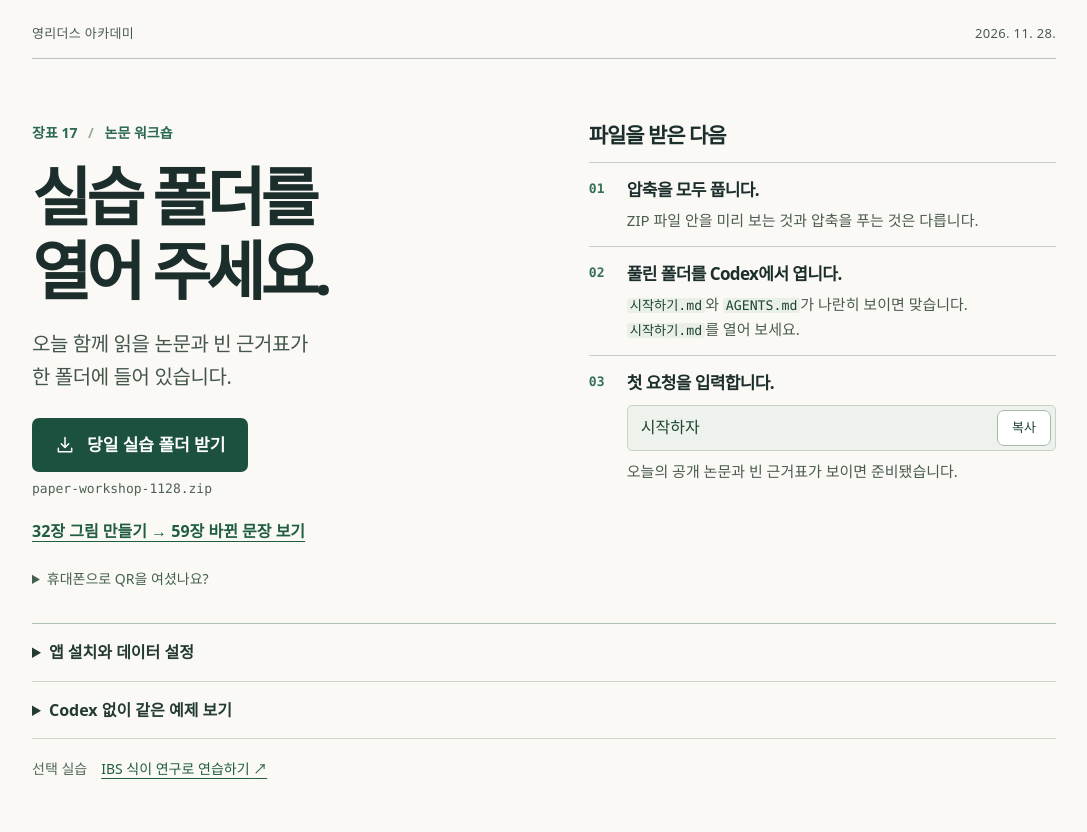
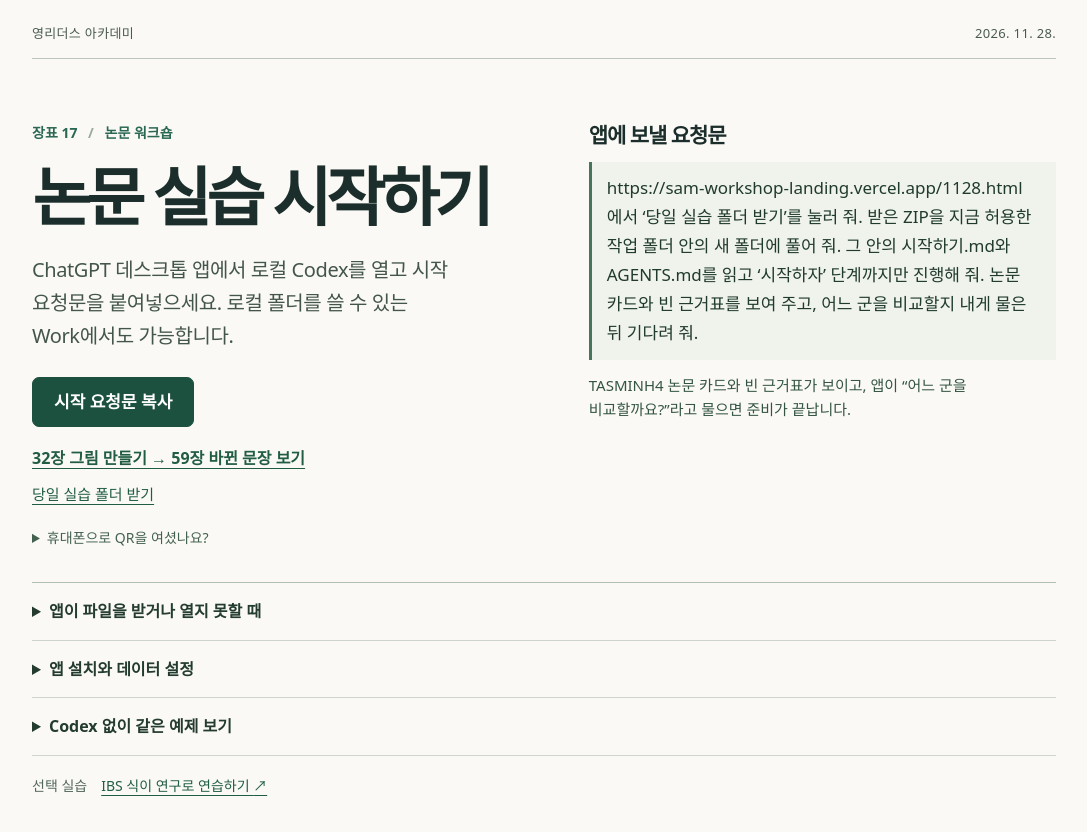
Before and after one commit to samahn0601/sam-workshop-landing, a plain HTML site: page 1128.html in a window 1280 px wide. Shown: the whole page, without its empty margins (96-1183 px from the left). Drawn offline with Linux system fonts and the light colour scheme.

Commit message:
Start the November workshop from one desktop app request

```diff
--- a/1128.html
+++ b/1128.html
@@ -43,45 +43,49 @@ html[data-q17="entry"]{scroll-padding-top:0}html[data-q17="entry"] body{backgrou
 .q17-share{display:flex;flex-wrap:wrap;align-items:center;gap:6px}.q17-share button{padding:7px 9px;font-size:13px}#legacy-workbook .toolbar .q17-return{display:inline-flex;align-items:center;min-height:34px;padding:2px 8px;border-radius:4px;font-size:13px;text-underline-offset:3px}.q17-tag{color:#245e48;font-weight:650}
 @media(max-width:700px){#qr17 h1 br{display:initial}}
 #qr17 .q17-practice{display:table;margin:13px 0 0;padding:6px 0;font-size:16px;font-weight:650;line-height:1.5;text-underline-offset:4px}
+#qr17 #q17-copy{cursor:pointer;font:inherit;font-weight:700;color:#fff;background:#1c513f;border:1px solid #1c513f;min-height:48px;padding:10px 21px}
+#qr17 #q17-copy:hover{background:#123f2f}#qr17 .q17-direct{display:inline-block;margin-top:6px;font-size:15px}
+#qr17 .q17-steps .q17-request{margin:8px 0 13px;padding:12px 15px;border-left:3px solid #47745b;color:#213a2e;background:#eff3ec;font:inherit;line-height:1.7;user-select:text}
+#qr17 .q17-steps .q17-end{color:#345542;margin-bottom:4px}
 </style><script>(function(){
-  const entryIDs=new Set(['','files','setup','paper','qr17','qr17-title','qr17-download','q17-next','q17-prompt']);
+  const entryIDs=new Set(['','start','files','setup','manual','paper','qr17','qr17-title','qr17-download','q17-next','q17-prompt']);
   function setPanel(){const id=location.hash.slice(1);document.documentElement.dataset.q17=entryIDs.has(id)?'entry':'book';}
   setPanel();window.addEventListener('hashchange',setPanel);
 })();
-</script><noscript><style>#legacy-workbook #section-select,#legacy-workbook #mode-toggle,#legacy-workbook #previous,#legacy-workbook #next,#q17-copy{display:none}.q17-return{margin-top:1em}</style></noscript></head>
+</script><noscript><style>#legacy-workbook #section-select,#legacy-workbook #mode-toggle,#legacy-workbook #previous,#legacy-workbook #next,#qr17 #q17-copy,#q17-copy-url{display:none!important}.q17-return{margin-top:1em}</style></noscript></head>
 <body><main id="qr17" aria-labelledby="qr17-title">
   <div class="q17-wrap" id="files">
     <div class="q17-meta"><span>영리더스 아카데미</span><span>2026. 11. 28.</span></div>
-    <div class="q17-grid">
+    <div class="q17-grid" id="start">
       <div class="q17-intro">
         <p class="q17-label">장표 17 <span aria-hidden="true">/</span> 논문 워크숍</p>
-        <h1 id="qr17-title">실습 폴더를<br> 열어 주세요.</h1>
-        <p class="q17-lead">오늘 함께 읽을 논문과 빈 근거표가<br class="q17-wide"> 한 폴더에 들어 있습니다.</p>
-        <a id="qr17-download" class="q17-primary" href="1128-assets/20261123/paper-workshop-1128.zip" download="paper-workshop-1128.zip"><svg aria-hidden="true" viewBox="0 0 24 24" width="20" height="20" fill="none" stroke="currentColor" stroke-width="1.8" stroke-linecap="round" stroke-linejoin="round"><path d="M12 3v12m-4.5-4.5L12 15l4.5-4.5M4 16v4h16v-4"/></svg>당일 실습 폴더 받기</a>
-        <div class="q17-filename">paper-workshop-1128.zip</div>
+        <h1 id="qr17-title">논문 실습 시작하기</h1>
+        <p class="q17-lead">ChatGPT 데스크톱 앱에서 로컬 Codex를 열고 시작 요청문을 붙여넣으세요. 로컬 폴더를 쓸 수 있는 Work에서도 가능합니다.</p>
+        <button class="q17-primary" id="q17-copy" type="button" aria-controls="q17-prompt">시작 요청문 복사</button>
         <a class="q17-practice" id="qr17-practice" href="1128-practice.html#plot">32장 그림 만들기 → 59장 바뀐 문장 보기</a>
+        <a class="q17-direct" id="qr17-download" href="1128-assets/20261123/paper-workshop-1128.zip" download="paper-workshop-1128.zip">당일 실습 폴더 받기</a>
         <details class="q17-phone"><summary>휴대폰으로 QR을 여셨나요?</summary><p>노트북 브라우저에서 같은 주소를 열면 됩니다.</p><div class="q17-share"><span class="q17-url" id="q17-address">sam-workshop-landing.vercel.app/1128.html</span><button type="button" id="q17-copy-url" aria-label="강의 주소 복사">주소 복사</button></div></details>
       </div>
-      <section class="q17-steps" aria-labelledby="q17-next"><h2 id="q17-next">파일을 받은 다음</h2>
-        <ol>
-          <li><div><strong>압축을 모두 풉니다.</strong><p>ZIP 파일 안을 미리 보는 것과 압축을 푸는 것은 다릅니다.</p></div></li>
-          <li><div><strong>풀린 폴더를 Codex에서 엽니다.</strong><p><code>시작하기.md</code>와 <code>AGENTS.md</code>가 나란히 보이면 맞습니다. <code>시작하기.md</code>를 열어 보세요.</p></div></li>
-          <li><div><strong>첫 요청을 입력합니다.</strong><div class="q17-command"><code id="q17-prompt" tabindex="-1">시작하자</code><button type="button" id="q17-copy" aria-label="첫 요청 복사">복사</button></div><p>오늘의 공개 논문과 빈 근거표가 보이면 준비됐습니다.</p></div></li>
-        </ol>
+      <section class="q17-steps" aria-labelledby="q17-next">
+        <h2 id="q17-next">앱에 보낼 요청문</h2>
+        <p class="q17-request" id="q17-prompt" tabindex="0">https://sam-workshop-landing.vercel.app/1128.html 에서 ‘당일 실습 폴더 받기’를 눌러 줘. 받은 ZIP을 지금 허용한 작업 폴더 안의 새 폴더에 풀어 줘. 그 안의 시작하기.md와 AGENTS.md를 읽고 ‘시작하자’ 단계까지만 진행해 줘. 논문 카드와 빈 근거표를 보여 주고, 어느 군을 비교할지 내게 물은 뒤 기다려 줘.</p>
+        <p class="q17-end">TASMINH4 논문 카드와 빈 근거표가 보이고, 앱이 “어느 군을 비교할까요?”라고 물으면 준비가 끝납니다.</p>
+        <noscript><p>위 요청문을 선택해서 복사하세요.</p></noscript>
       </section>
     </div>
     <div class="q17-extras">
-      <details id="setup"><summary>앱 설치와 데이터 설정</summary><div class="q17-detail"><p><a href="https://developers.openai.com/codex/app/" target="_blank" rel="noopener">Codex 공식 안내</a>에서 앱을 준비하세요. 개인 계정은 ChatGPT 설정 → 데이터 제어에서 ‘모두를 위한 모델 개선’을 끕니다. <a href="https://help.openai.com/en/articles/7730893-data-controls-faq" target="_blank" rel="noopener">데이터 제어 안내</a></p><p>Codex로 ZIP을 풀었다면 새 프로젝트를 열어 <code>paper-workshop-1128</code> 폴더를 다시 선택하세요. 수업에는 제공된 공개 자료만 씁니다.</p></div></details>
+      <details id="manual"><summary>앱이 파일을 받거나 열지 못할 때</summary><div class="q17-detail"><p>사이트나 폴더 접근을 묻는 창이 뜨면 수업에 사용할 폴더를 선택해 허용하세요. 다운로드가 막혀 있으면 위 ‘당일 실습 폴더 받기’를 직접 눌러 ZIP을 새 폴더에 풉니다. <code>시작하기.md</code>와 <code>AGENTS.md</code>가 나란히 있는 폴더를 Codex에서 열고 <code>시작하자</code>라고 입력하세요.</p><p>앱에서 로컬 폴더를 열 수 없다면 <a href="#paper">브라우저에서 같은 예제 보기</a>로 이어가세요.</p></div></details>
+      <details id="setup"><summary>앱 설치와 데이터 설정</summary><div class="q17-detail"><p><a href="https://developers.openai.com/codex/app/" target="_blank" rel="noopener">Codex 공식 안내</a>에서 앱을 준비하세요. 개인 계정은 ChatGPT 설정 → 데이터 제어에서 ‘모두를 위한 모델 개선’을 끕니다. <a href="https://help.openai.com/en/articles/7730893-data-controls-faq" target="_blank" rel="noopener">데이터 제어 안내</a></p><p>앱이 이미 설치되어 있으면 <a href="#start">17장 시작 요청문</a>을 복사해 보내세요. 수업에는 제공된 공개 자료만 씁니다.</p></div></details>
       <details id="paper"><summary>Codex 없이 같은 예제 보기</summary><div class="q17-detail"><h3>오늘 읽을 논문 · TASMINH4</h3><p>장표 23에서 읽을 논문입니다. <a href="https://pubmed.ncbi.nlm.nih.gov/29499873/" target="_blank" rel="noopener">PubMed 공개 초록 · PMID 29499873</a>의 Methods와 Findings를 엽니다.</p><p><strong>통상관리군과 비교할 군은 자가측정 단독군인가요, 원격 모니터링을 더한 군인가요?</strong> 선택한 군과 평가 시점, 지표, 단위를 적어 보세요. 두 군의 차이는 부호까지 확인하세요.</p><details class="q17-key"><summary>적은 뒤 대조하기 · 오프라인 메모</summary><p>오늘의 비교는 자가측정 단독군 − 통상관리군입니다. 12개월 진료실 수축기혈압의 조정 평균차는 −3.5 mmHg(95% 신뢰구간 −5.8 ~ −1.2)입니다. 이 요약만 봤다면 표에는 ‘원문 미대조’라고 기록하세요.</p></details></div></details>
     </div>
-    <div class="q17-more"><span>선택 실습</span><a href="#start" id="qr17-ibs">IBS 식이 연구로 연습하기 <span aria-hidden="true">↗</span></a></div>
+    <div class="q17-more"><span>선택 실습</span><a href="#ibs-start" id="qr17-ibs">IBS 식이 연구로 연습하기 <span aria-hidden="true">↗</span></a></div>
   </div>
   <span class="q17-sr" id="q17-status" role="status" aria-live="polite"></span>
 </main>
 <div id="legacy-workbook"><a href="#main" class="skip">본문으로 건너뛰기</a><header class="hero"><div class="container"><p class="date">2026. 11. 28.　대한소화기기능성질환·운동학회 영리더스 아카데미</p><h1>선택 실습 · IBS 식이 연구</h1><p>소화기내과 교수·전임의를 위한 AI 의학논문 작성과 바이브 코딩 실습</p><p class="meta">안상현 · 단국대학교병원 가정의학과 · AX센터</p></div></header>
-<nav class="toolbar" aria-label="강의 이동"><a class="q17-return" href="#files">← 장표 17 · 당일 실습 폴더로</a><div class="controls"><label for="section-select">바로 가기</label><select id="section-select" aria-label="강의 절 선택"><option value="start">01 오늘의 질문</option><option value="ibs-setup">02 환경 준비</option><option value="ibs-files">03 실습 파일</option><option value="sam">04 파이프라인 확인</option><option value="evidence">05 인용 검증</option><option value="review">06 원고 쓰기</option><option value="coding">07 합성 자료 분석</option><option value="record">08 수정·기록</option><option value="policy">09 저자 책임</option><option value="after">10 다음 연구에 적용</option><option value="help">11 도움말</option><option value="resources">12 자료·출처</option></select></div><div class="controls"><button id="previous" aria-label="이전 절" type="button">이전</button><span id="step-count">1 / 12</span><button id="next" aria-label="다음 절" type="button">다음</button><button id="mode-toggle" class="primary" aria-pressed="false" type="button">강의 화면</button></div></nav>
-<div class="intro container"><p><strong>강의에서 할 일</strong>　공개 논문으로 원고 한 문장을 고칩니다. 이어서 합성 자료로 표와 그림을 만들고 같은 코드로 다시 확인합니다.</p><div class="toc" aria-label="목차"><a href="#start">01 오늘의 질문</a><a href="#ibs-setup">02 환경 준비</a><a href="#ibs-files">03 실습 파일</a><a href="#sam">04 파이프라인 확인</a><a href="#evidence">05 인용 검증</a><a href="#review">06 원고 쓰기</a><a href="#coding">07 합성 자료 분석</a><a href="#record">08 수정·기록</a><a href="#policy">09 저자 책임</a><a href="#after">10 다음 연구에 적용</a><a href="#help">11 도움말</a><a href="#resources">12 자료·출처</a></div><p class="small">‘강의 화면’에서 한 절씩 봅니다. ← →로 이동하고 Esc로 전체 읽기로 돌아옵니다.</p></div>
-<main id="main" class="container" tabindex="-1"><section class="lesson" id="start" aria-labelledby="start-title"><div class="section-meta">01 <b class="q17-tag">IBS 선택 실습</b> <span>시작</span></div><h2 id="start-title" tabindex="-1">이 문장을 초록에 써도 될까요?</h2>
+<nav class="toolbar" aria-label="강의 이동"><a class="q17-return" href="#files">← 장표 17 · 당일 실습 폴더로</a><div class="controls"><label for="section-select">바로 가기</label><select id="section-select" aria-label="강의 절 선택"><option value="ibs-start">01 오늘의 질문</option><option value="ibs-setup">02 환경 준비</option><option value="ibs-files">03 실습 파일</option><option value="sam">04 파이프라인 확인</option><option value="evidence">05 인용 검증</option><option value="review">06 원고 쓰기</option><option value="coding">07 합성 자료 분석</option><option value="record">08 수정·기록</option><option value="policy">09 저자 책임</option><option value="after">10 다음 연구에 적용</option><option value="help">11 도움말</option><option value="resources">12 자료·출처</option></select></div><div class="controls"><button id="previous" aria-label="이전 절" type="button">이전</button><span id="step-count">1 / 12</span><button id="next" aria-label="다음 절" type="button">다음</button><button id="mode-toggle" class="primary" aria-pressed="false" type="button">강의 화면</button></div></nav>
+<div class="intro container"><p><strong>강의에서 할 일</strong>　공개 논문으로 원고 한 문장을 고칩니다. 이어서 합성 자료로 표와 그림을 만들고 같은 코드로 다시 확인합니다.</p><div class="toc" aria-label="목차"><a href="#ibs-start">01 오늘의 질문</a><a href="#ibs-setup">02 환경 준비</a><a href="#ibs-files">03 실습 파일</a><a href="#sam">04 파이프라인 확인</a><a href="#evidence">05 인용 검증</a><a href="#review">06 원고 쓰기</a><a href="#coding">07 합성 자료 분석</a><a href="#record">08 수정·기록</a><a href="#policy">09 저자 책임</a><a href="#after">10 다음 연구에 적용</a><a href="#help">11 도움말</a><a href="#resources">12 자료·출처</a></div><p class="small">‘강의 화면’에서 한 절씩 봅니다. ← →로 이동하고 Esc로 전체 읽기로 돌아옵니다.</p></div>
+<main id="main" class="container" tabindex="-1"><section class="lesson" id="ibs-start" aria-labelledby="start-title"><div class="section-meta">01 <b class="q17-tag">IBS 선택 실습</b> <span>시작</span></div><h2 id="start-title" tabindex="-1">이 문장을 초록에 써도 될까요?</h2>
 <p class="lead">과민성장증후군(IBS) 환자의 식이 연구를 읽고 동료가 다음과 같이 썼습니다.</p>
 <blockquote class="case-line">“저포드맵 식이가 전통적 IBS 식이 조언보다 우월했다.”</blockquote>
 <p>수업을 위해 만든 초안입니다. 그대로 둘지, 고칠지, 근거를 더 볼지 먼저 골라 보세요. 옆 사람에게 <strong>판단을 바꿀 숫자 하나</strong>를 말한 뒤 AI의 의견을 듣습니다.</p>
@@ -174,7 +178,7 @@ B−A 보정 차이(점), 95% 신뢰구간과 p값을 구하고 표·그림·잔
     status.textContent=ok?label+' 복사 완료.':'선택된 텍스트를 직접 복사하세요.';
     btn.textContent=ok?'복사됨':'직접 복사';clearTimeout(timer);timer=setTimeout(()=>{btn.textContent=original;status.textContent='';},2200);
   });}
-  bind('q17-copy','q17-prompt','첫 요청');
+  bind('q17-copy','q17-prompt','시작 요청문');
   bind('q17-copy-url','q17-address','강의 주소','https://sam-workshop-landing.vercel.app/1128.html');
 })();
 </script><script>
```
